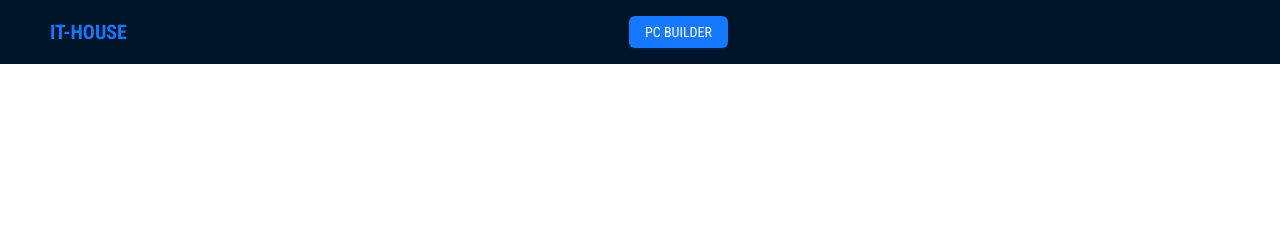
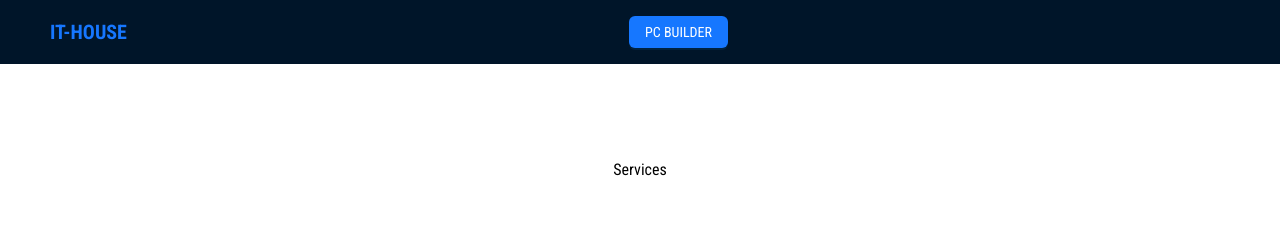
Before and after one commit to armank8/it-service-frontend, a Next.js app: page / in a window 1280 px wide. Shown: the top 250 px of the page. Built offline with nearby package versions, Linux system fonts and the light colour scheme.

Commit message:
Services components created

```diff
--- a/src/app/page.tsx
+++ b/src/app/page.tsx
@@ -1,13 +1,12 @@
 import Image from 'next/image'
 import styles from './page.module.css'
-import RootLayout from './layout'
+import Services from '@/components/ui/Services'
+
 
 export default function Home() {
   return (
     <main className={styles.main}>
-      {/* <RootLayout>
-
-      </RootLayout> */}
+      <Services></Services>
 
 
 
--- /dev/null
+++ b/src/components/ui/Services.tsx
@@ -0,0 +1,9 @@
+const Services = () => {
+  return (
+    <div>
+        Services
+    </div>
+  )
+}
+
+export default Services;
```
Also changed, not shown: src/components/ui/ServiceDetails.tsx (added, +7 -0 lines).
